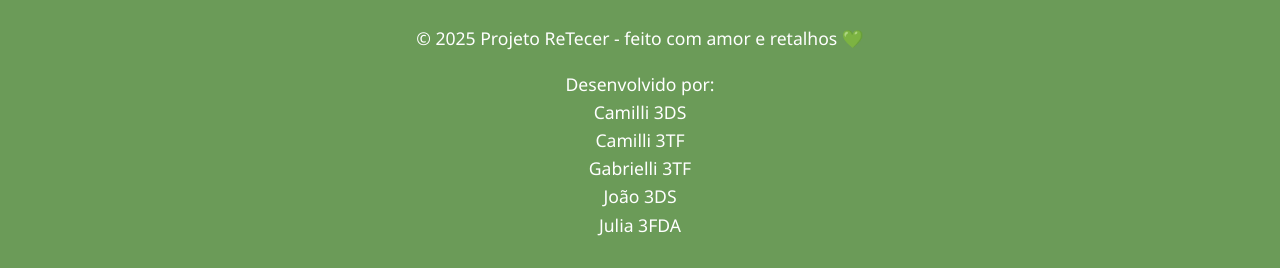
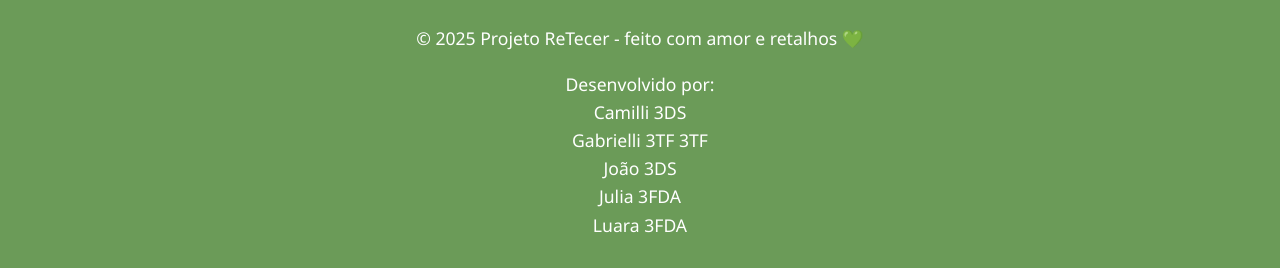
Before and after one commit to JoaoFurin1/Projeto-ReTecer, a plain HTML site: page index.html in a window 1280 px wide. Shown: the part 1776-2044 px from the top of the page. Drawn offline with Linux system fonts and the light colour scheme.

Commit message:
Update index.html

```diff
--- a/index.html
+++ b/index.html
@@ -80,7 +80,7 @@
 
   <footer>
     <p>&copy; 2025 Projeto ReTecer - feito com amor e retalhos 💚</p>
-    <p> Desenvolvido por: <br>Camilli 3DS<br>Camilli 3TF<br>Gabrielli 3TF<br>João 3DS<br>Julia 3FDA</p>
+    <p> Desenvolvido por: <br>Camilli 3DS<br>Gabrielli 3TF 3TF<br>João 3DS<br>Julia 3FDA<br>Luara 3FDA</p>
   </footer>
 
   <script src="script.js"></script>
```
